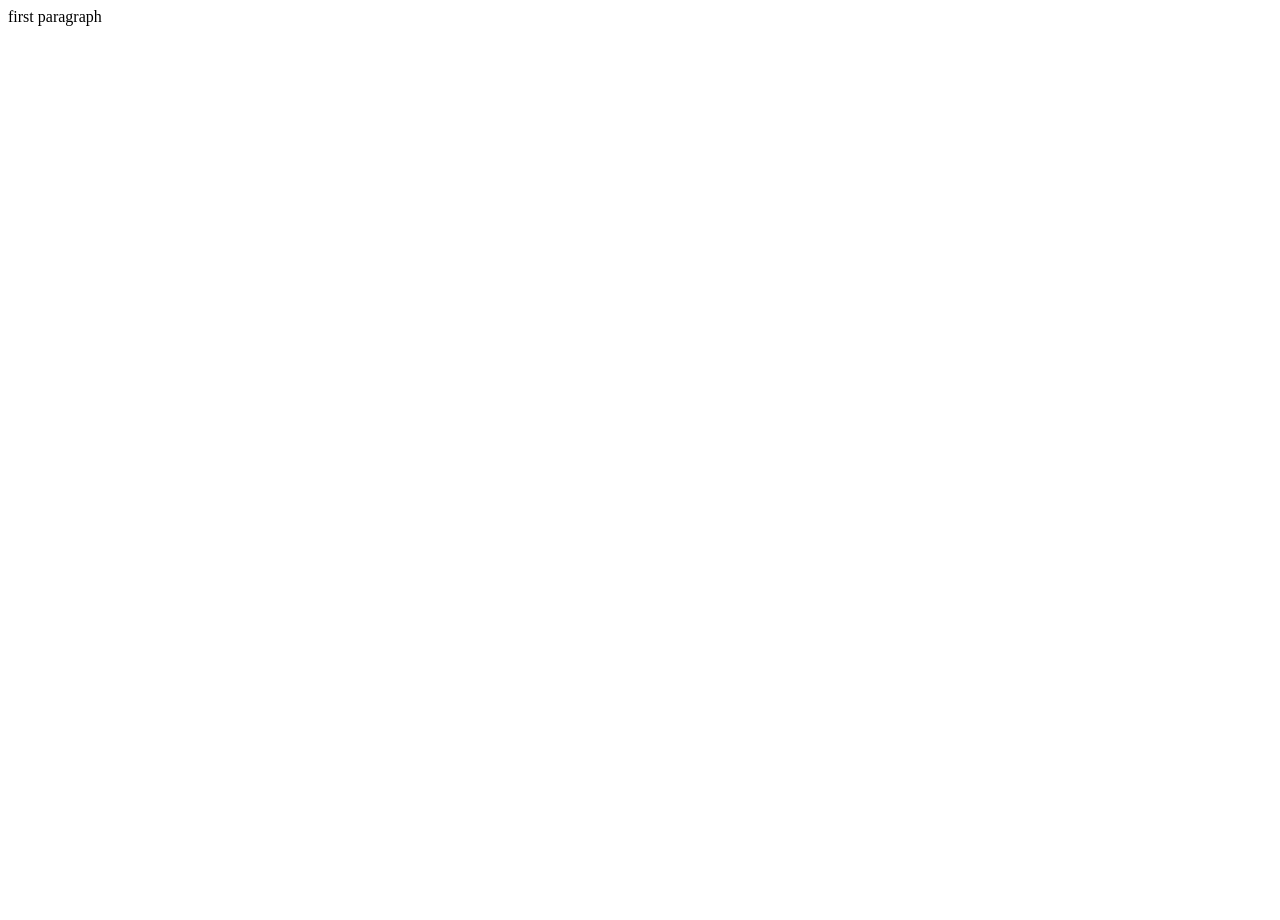
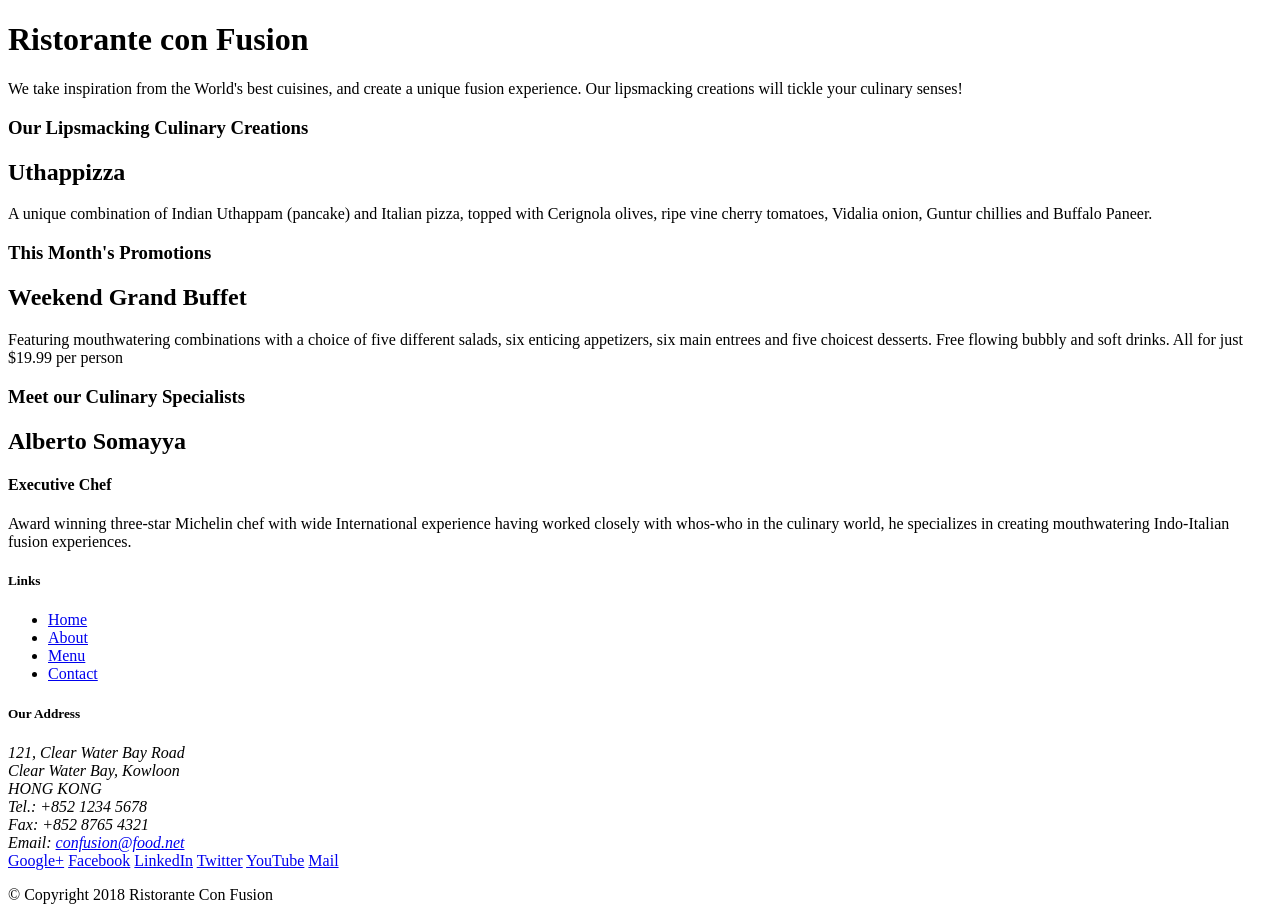
Before and after one commit to vishalkumar12364/git-test, a website: page index.html in a window 1280 px wide. Before the commit the page ends 800 px from the top, so only its background shows below. Drawn offline with Linux system fonts and the light colour scheme.

Commit message:
Add files via upload

```diff
--- a/index.html
+++ b/index.html
@@ -1,3 +1,101 @@
-<html>
-<p>first paragraph<p>
+<!DOCTYPE html>
+<html lang="en">
+
+<head>
+    <title>Ristorante Con Fusion</title>
+</head>
+
+<body>
+
+    <header>
+        <div>
+            <div>
+                <div>
+                    <h1>Ristorante con Fusion</h1>
+                    <p>We take inspiration from the World's best cuisines, and create a unique fusion experience. Our lipsmacking creations will tickle your culinary senses!</p>
+                </div>
+                <div>
+                </div>
+            </div>
+        </div>
+    </header>
+
+    <div>
+        <div>
+            <div>
+                <h3>Our Lipsmacking Culinary Creations</h3>
+            </div>
+            <div>
+                <h2>Uthappizza</h2>
+                <p>A unique combination of Indian Uthappam (pancake) and Italian pizza, topped with Cerignola olives, ripe vine cherry tomatoes, Vidalia onion, Guntur chillies and Buffalo Paneer.</p>
+            </div>
+        </div>
+
+
+        <div>
+            <div>
+                <h3>This Month's Promotions</h3>
+            </div>
+            <div>
+                <h2>Weekend Grand Buffet</h2>
+                <p>Featuring mouthwatering combinations with a choice of five different salads, six enticing appetizers, six main entrees and five choicest desserts. Free flowing bubbly and soft drinks. All for just $19.99 per person </p>
+            </div>
+        </div>
+
+        <div>
+            <div>
+                <h3>Meet our Culinary Specialists</h3>
+            </div>
+            <div>
+                <h2>Alberto Somayya</h2>
+                <h4>Executive Chef</h4>
+                <p>Award winning three-star Michelin chef with wide International experience having worked closely with whos-who in the culinary world, he specializes in creating mouthwatering Indo-Italian fusion experiences. </p>
+            </div>
+        </div>
+    </div>
+
+    <footer>
+        <div>
+            <div>
+                <div>
+                    <h5>Links</h5>
+                    <ul>
+                        <li><a href="#">Home</a></li>
+                        <li><a href="#">About</a></li>
+                        <li><a href="#">Menu</a></li>
+                        <li><a href="#">Contact</a></li>
+                    </ul>
+                </div>
+                <div>
+                    <h5>Our Address</h5>
+                    <address>
+		              121, Clear Water Bay Road<br>
+		              Clear Water Bay, Kowloon<br>
+		              HONG KONG<br>
+		              Tel.: +852 1234 5678<br>
+		              Fax: +852 8765 4321<br>
+		              Email: <a href="mailto:confusion@food.net">confusion@food.net</a>
+		           </address>
+                </div>
+                <div>
+                    <div>
+                        <a href="http://google.com/+">Google+</a>
+                        <a href="http://www.facebook.com/profile.php?id=">Facebook</a>
+                        <a href="http://www.linkedin.com/in/">LinkedIn</a>
+                        <a href="http://twitter.com/">Twitter</a>
+                        <a href="http://youtube.com/">YouTube</a>
+                        <a href="mailto:">Mail</a>
+                    </div>
+                </div>
+           </div>
+           <div>
+                <div>
+                    <p>© Copyright 2018 Ristorante Con Fusion</p>
+                </div>
+           </div>
+        </div>
+    </footer>
+
+</body>
+
 </html>
```
